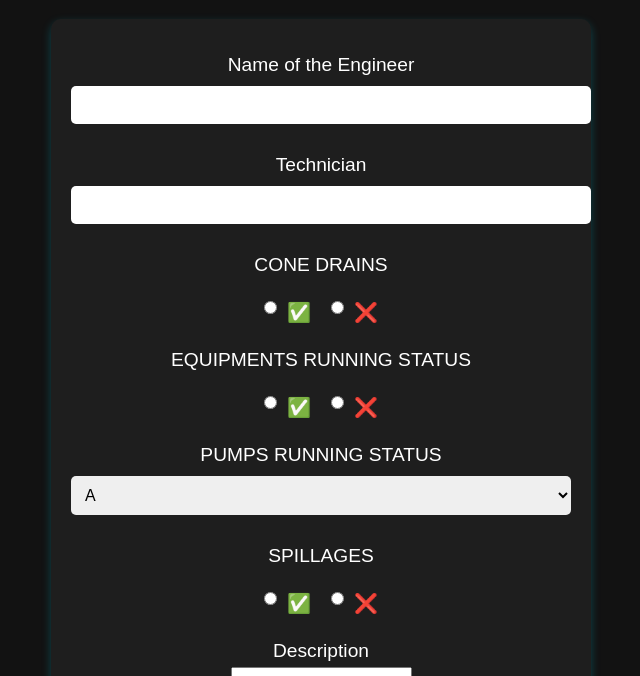
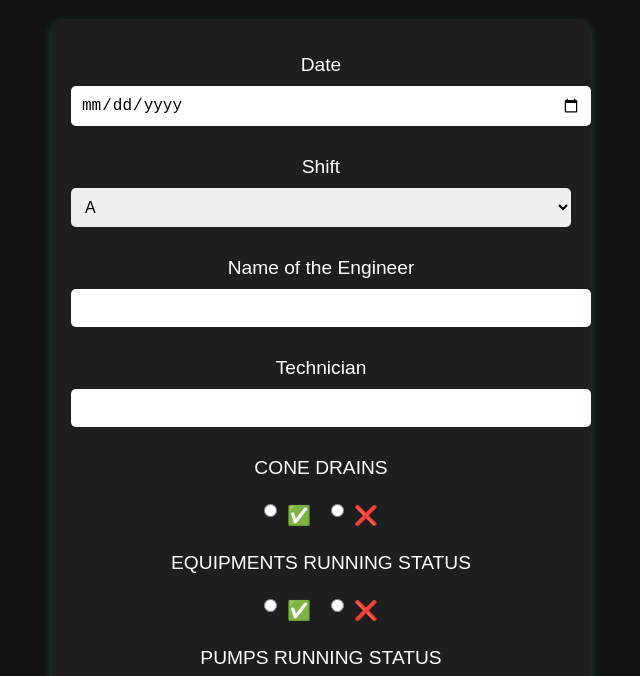
Before and after one commit to piyush1509-collab/FIELD-ENGINEER-SHIFT-REPORT-, a plain HTML site: page furnace.html in a window 1280 px wide. Shown: the part 89-765 px from the top of the page, without its empty margins (319-959 px from the left). Drawn offline with Linux system fonts and the light colour scheme.

Commit message:
Update furnace.html

```diff
--- a/furnace.html
+++ b/furnace.html
@@ -4,6 +4,7 @@
     <meta charset="UTF-8">
     <meta name="viewport" content="width=device-width, initial-scale=1.0">
     <title>Furnace - Field Engineer Shift Report</title>
+    <script src="https://kit.fontawesome.com/a076d05399.js" crossorigin="anonymous"></script>
     <style>
         body {
             background-color: #121212;
@@ -28,7 +29,7 @@
             margin: 15px 0 5px;
             font-size: 1.2rem;
         }
-        input, select, button {
+        input, select, textarea, button {
             width: 100%;
             padding: 10px;
             margin: 5px 0 15px;
@@ -67,6 +68,16 @@
 <body>
     <h1>FURNACE</h1>
     <form>
+        <label>Date</label>
+        <input type="date" required>
+
+        <label>Shift</label>
+        <select>
+            <option value="A">A</option>
+            <option value="B">B</option>
+            <option value="C">C</option>
+        </select>
+
         <label>Name of the Engineer</label>
         <input type="text" required>
 
```
